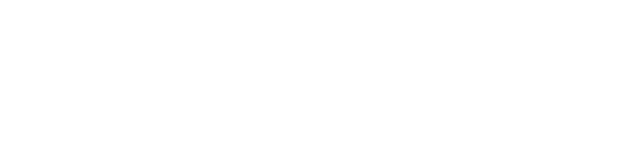
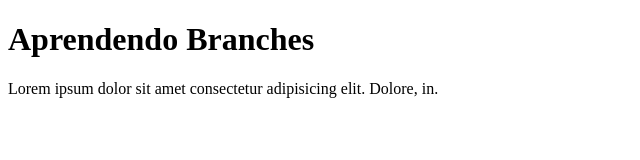
Before and after one commit to GuiVinii/aula4-branches, a plain HTML site: page index.html in a window 1280 px wide. Shown: the whole page, without its empty margins (0-640 px from the left). Drawn offline with Linux system fonts and the light colour scheme.

Commit message:
conteudo

```diff
--- a/index.html
+++ b/index.html
@@ -4,9 +4,12 @@
     <meta charset="UTF-8">
     <meta http-equiv="X-UA-Compatible" content="IE=edge">
     <meta name="viewport" content="width=device-width, initial-scale=1.0">
-    <title>Document</title>
+    <title>Branches</title>
 </head>
 <body>
-
+    <main>
+        <h1>Aprendendo Branches</h1>
+        <p>Lorem ipsum dolor sit amet consectetur adipisicing elit. Dolore, in.</p>
+    </main>
 </body>
 </html>
```
